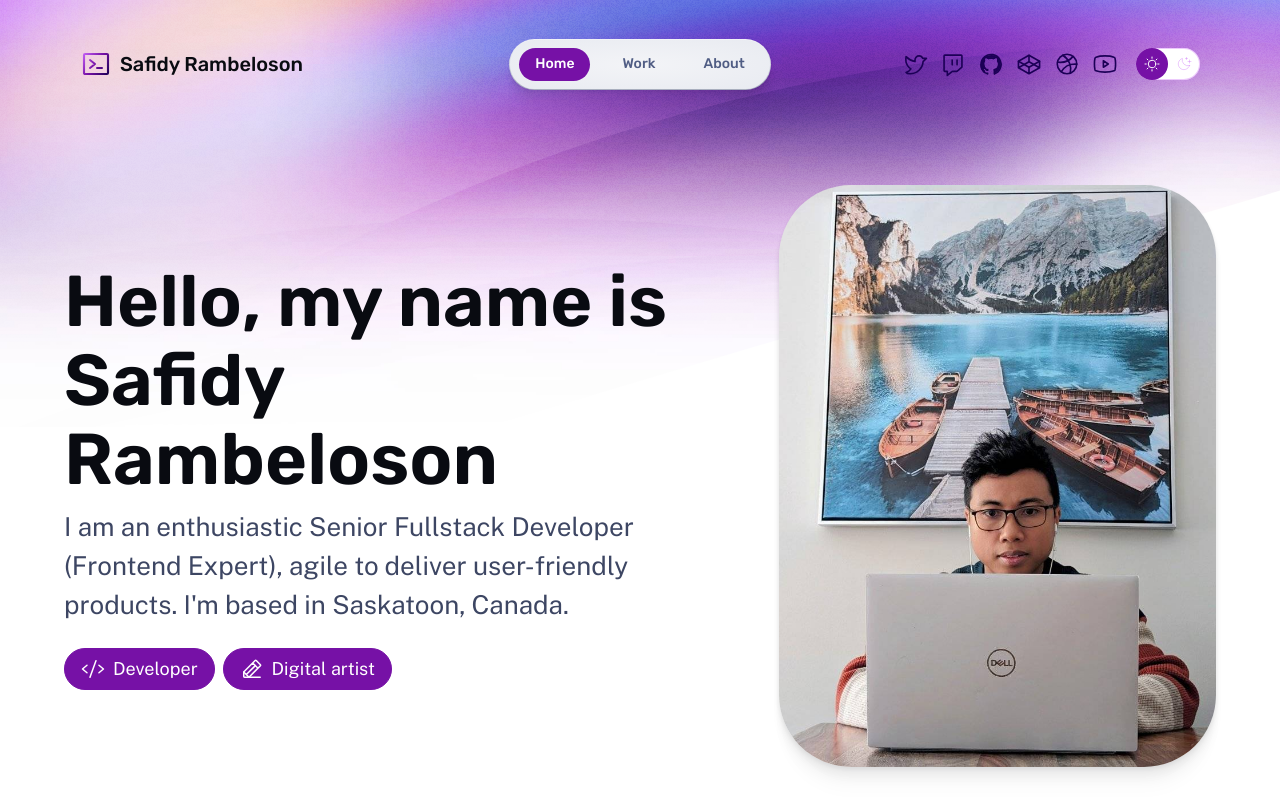
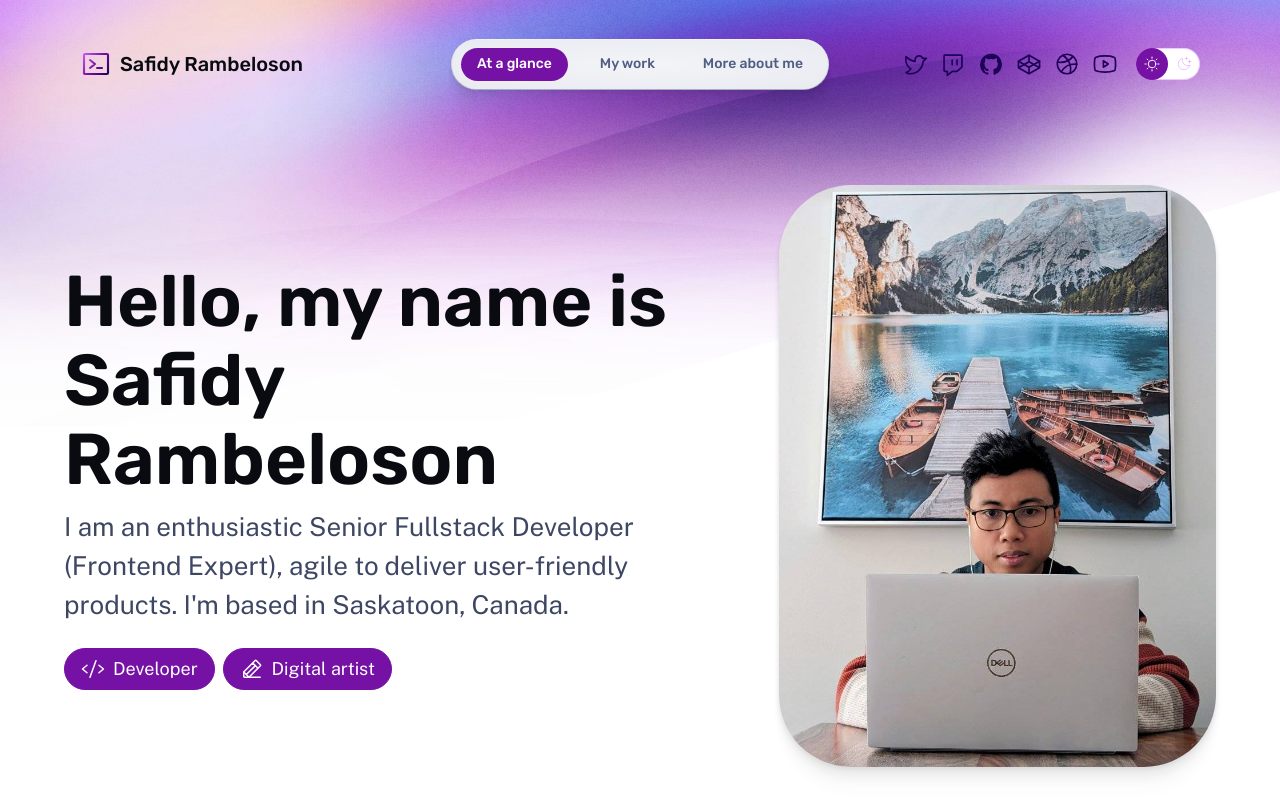
Before and after one commit to safydy/r-safydy-protfolio, an Astro site: page / in a window 1280 px wide. Shown: the top 800 px of the page. Built offline with nearby package versions, Linux system fonts and the light colour scheme; Astro itself is replaced by a stand-in of ours.

Commit message:
update nav label

```diff
--- a/src/components/Nav.astro
+++ b/src/components/Nav.astro
@@ -5,9 +5,9 @@ import type { iconPaths } from './IconPaths';
 
 /** Main menu items */
 const textLinks: { label: string; href: string }[] = [
-	{ label: 'Home', href: '/' },
-	{ label: 'Work', href: '/work/' },
-	{ label: 'About', href: '/about/' },
+	{ label: 'At a glance', href: '/' },
+	{ label: 'My work', href: '/work/' },
+	{ label: 'More about me', href: '/about/' },
 ];
 
 /** Icon links to social media — edit these with links to your profiles! */
```
